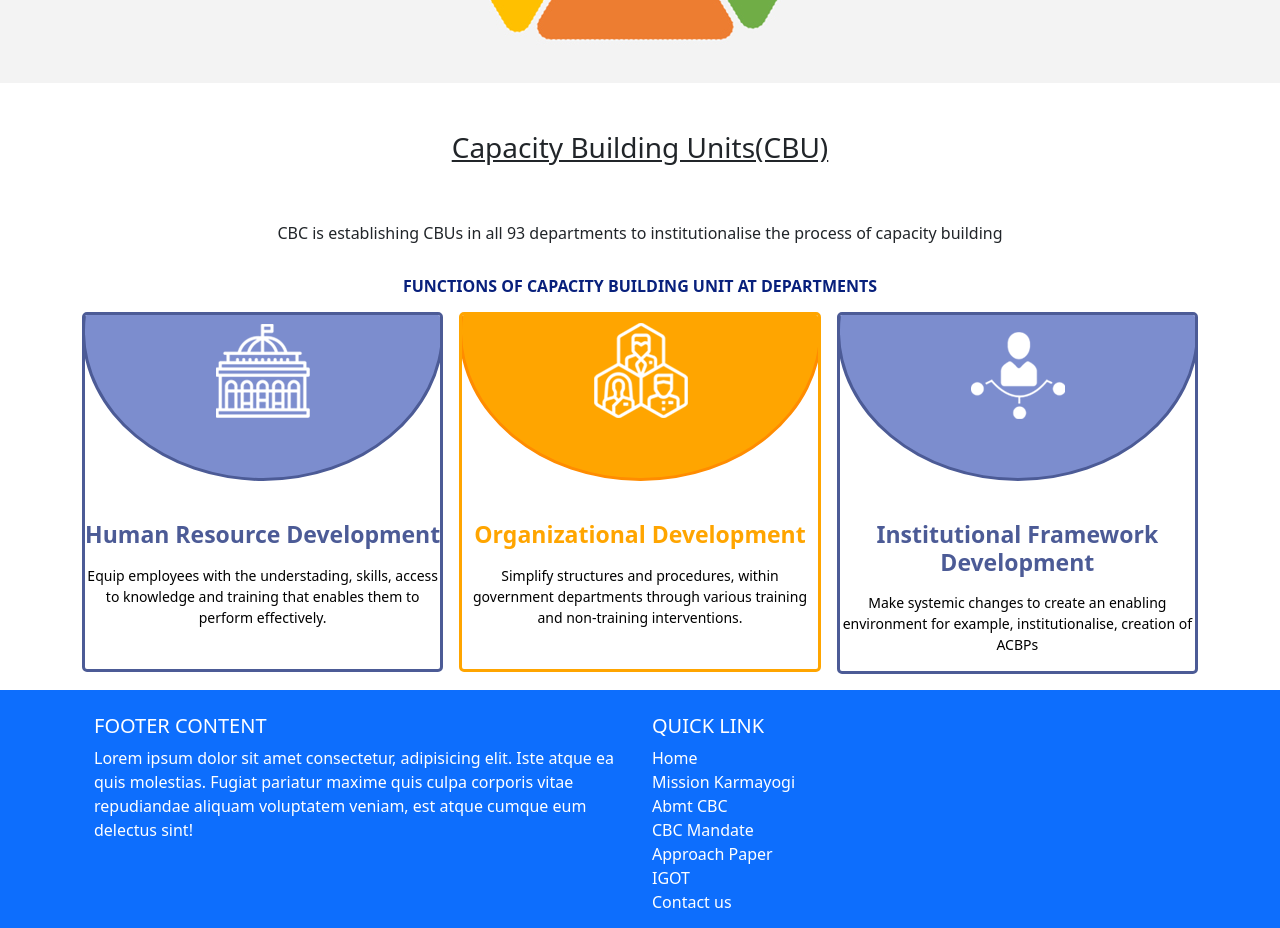
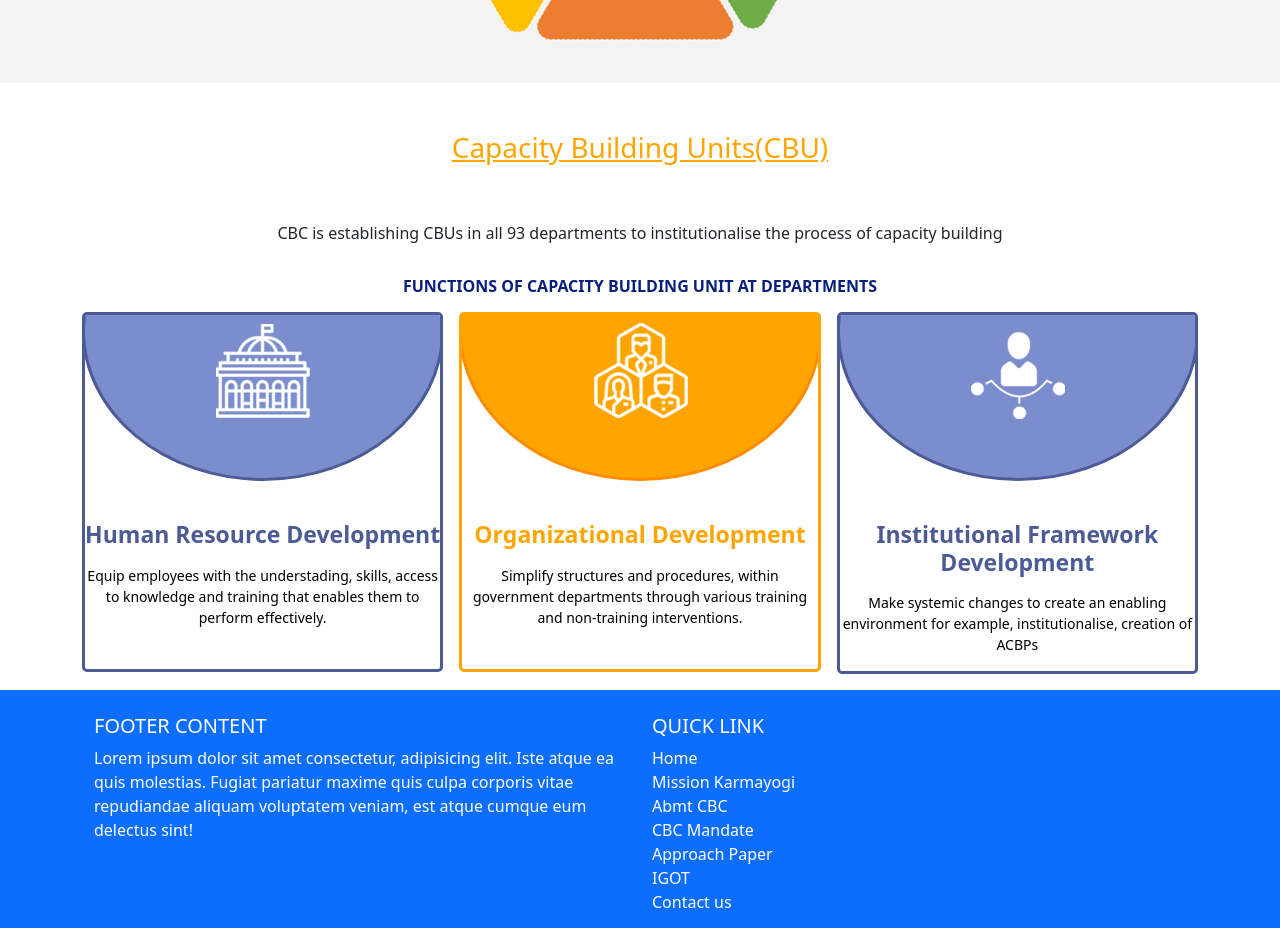
Before and after one commit to anandkumar-1998/mockup2, a React (Vite) app: page / in a window 1280 px wide. Shown: the part 2460-3388 px from the top of the page. Built offline with nearby package versions, Linux system fonts and the light colour scheme.

Commit message:
update the color of extra

```diff
--- a/src/components/Extra.jsx
+++ b/src/components/Extra.jsx
@@ -35,7 +35,7 @@
         <div className="container">
           <div className="row ">
             <div className="col my-5">
-              <h3 className="text-decoration-underline text-center mb-2">
+              <h3 className="text-decoration-underline text-center mb-2" style={{color:"orange"}}>
                 Capacity Building Units(CBU)
               </h3>
             </div>
```
